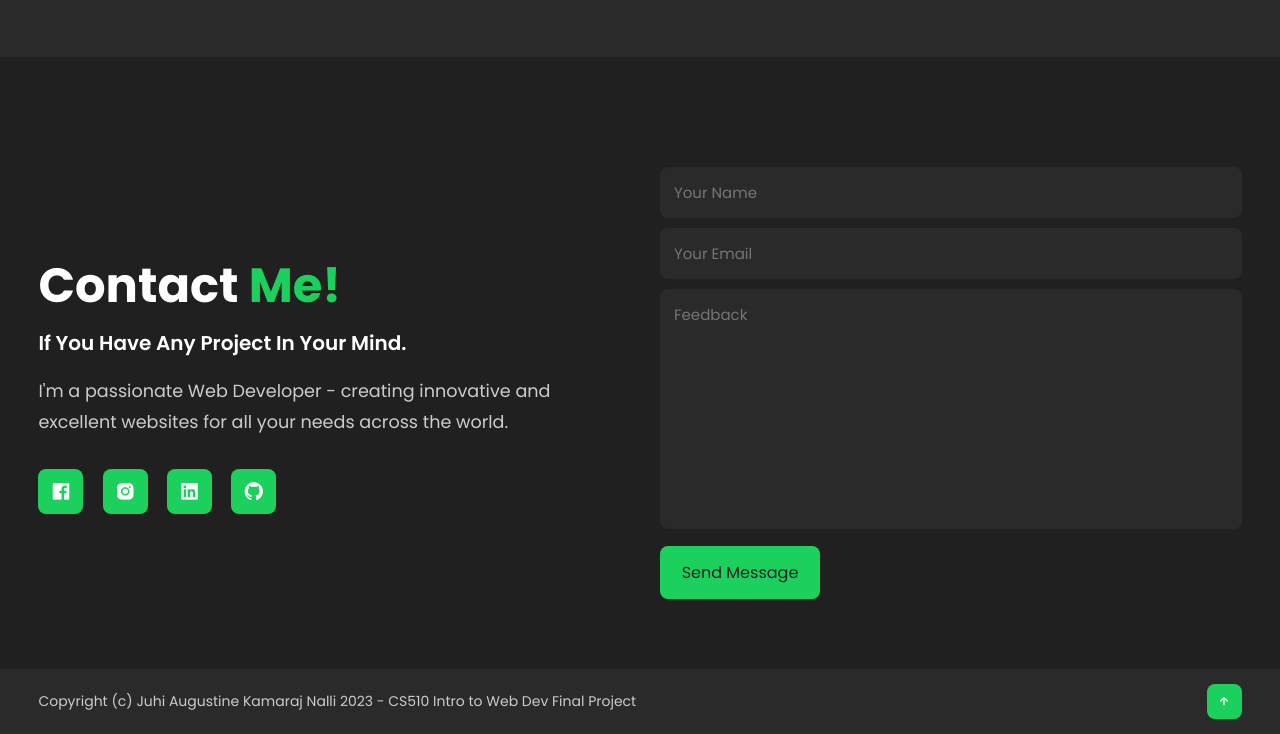
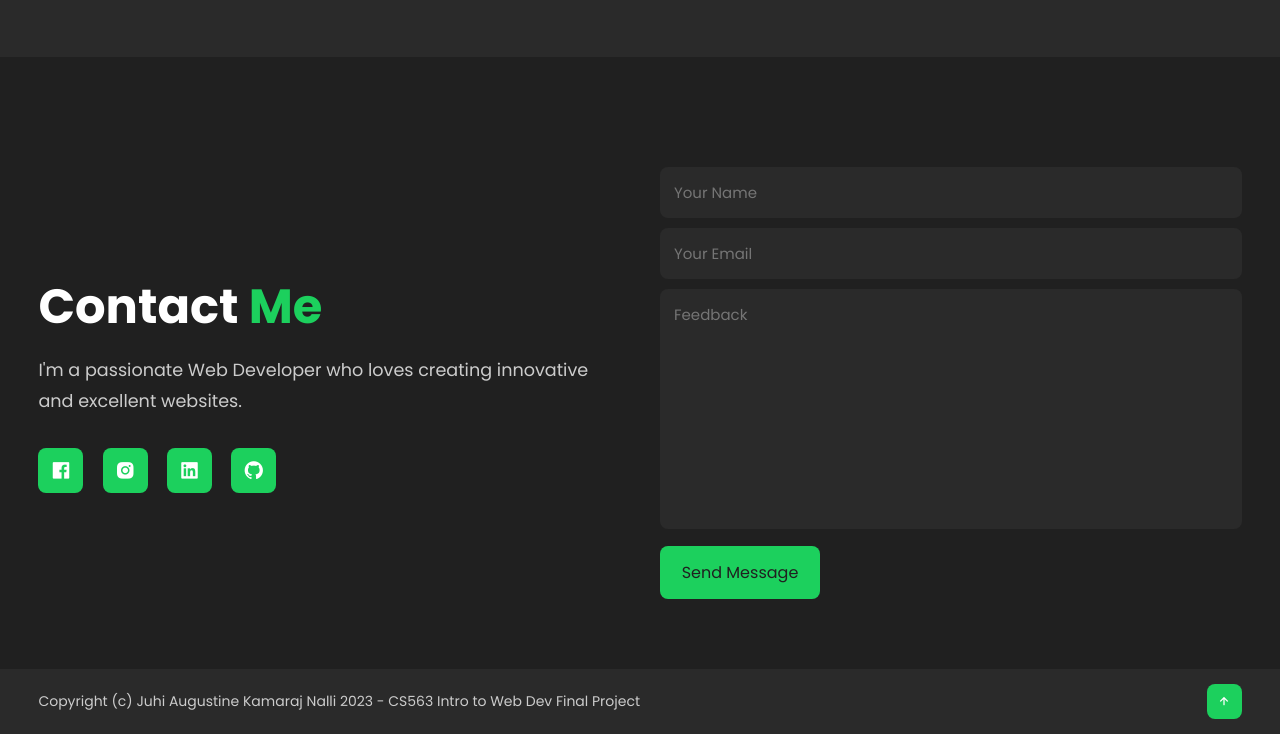
Before and after one commit to juhiaugustine/webdev-final-project, a plain HTML site: page index.html in a window 1280 px wide. Shown: the part 4102-4836 px from the top of the page. Drawn offline with nearby package versions, Linux system fonts and the light colour scheme.

Commit message:
Updated content

```diff
--- a/index.html
+++ b/index.html
@@ -211,11 +211,10 @@
 
     <section class="contact" id="contact">
       <div class="contact-text">
-        <h2>Contact <span>Me!</span></h2>
-        <h3>If You Have Any Project In Your Mind.</h3>
+        <h2>Contact <span>Me</span></h2>
         <p>
-          I'm a passionate Web Developer - creating innovative and excellent
-          websites for all your needs across the world.
+          I'm a passionate Web Developer who loves creating innovative and
+          excellent websites.
         </p>
         <div class="contact-icons">
           <a href="https://www.facebook.com/" aria-label="Facebook Icon"
@@ -271,7 +270,7 @@
     <footer class="end">
       <div class="last-text">
         <p>
-          Copyright (c) Juhi Augustine Kamaraj Nalli 2023 - CS510 Intro to Web
+          Copyright (c) Juhi Augustine Kamaraj Nalli 2023 - CS563 Intro to Web
           Dev Final Project
         </p>
       </div>
--- a/styles.css
+++ b/styles.css
@@ -234,16 +234,11 @@ a.disabled {
   align-items: center;
   gap: 2.5rem;
 }
-.contact-text h3 {
-  color: var(--text-color);
-  margin: 18px 0;
-  font-size: 20px;
-  font-weight: 600;
-}
 
 .contact-text h2 {
   font-size: var(--h2-font);
   line-height: 1;
+  margin-bottom: 24px;
 }
 
 .contact-text p {
```
